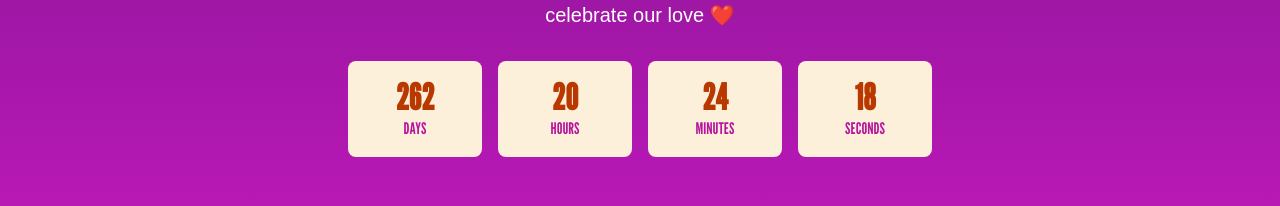
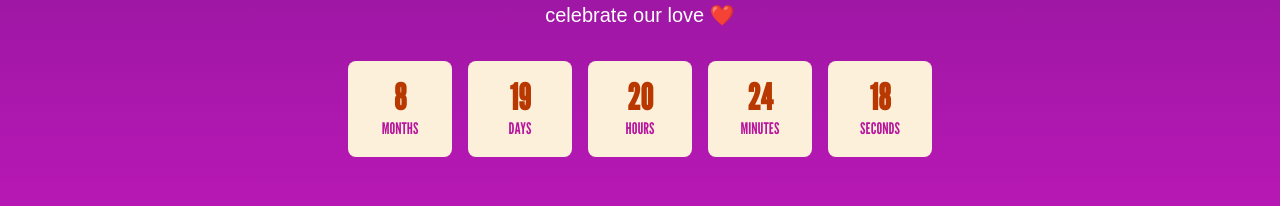
Before and after one commit to seanblonien/forever-fest-2026, a Next.js app: page / in a window 1280 px wide. Shown: the part 1194-1400 px from the top of the page. Built offline with nearby package versions, Linux system fonts and the light colour scheme.

Commit message:
Converted countdown timer to months instead of days only

```diff
--- a/components/home/CountdownTimer.tsx
+++ b/components/home/CountdownTimer.tsx
@@ -1,19 +1,27 @@
 'use client';
 
+import {addDays, addHours, addMinutes, addMonths, differenceInDays, differenceInHours, differenceInMinutes, differenceInMonths, differenceInSeconds} from 'date-fns';
 import {useEffect, useState} from 'react';
 
 type TimeLeft = {
+  months: number;
   days: number;
   hours: number;
   minutes: number;
   seconds: number;
 };
 
-function CountdownBox({value, label}: {value: number; label: string}) {
+function CountdownBox({
+  value,
+  label,
+}: {
+  value: number;
+  label: string;
+}) {
   return (
-    <div className="rounded-lg p-2 md:p-4 bg-papaya-whip">
+    <div className="rounded-lg py-2 px-1 md:p-4 bg-papaya-whip">
       <div className="text-3xl md:text-4xl font-black text-syracuse-orange font-league-gothic">
-        {value.toString().padStart(2, '0')}
+        {value.toString()}
       </div>
       <div className="text-sm md:text-base text-steel-pink font-league-gothic">
         {label}
@@ -24,6 +32,7 @@ function CountdownBox({value, label}: {value: number; label: string}) {
 
 export function CountdownTimer() {
   const [timeLeft, setTimeLeft] = useState<TimeLeft>({
+    months: 0,
     days: 0,
     hours: 0,
     minutes: 0,
@@ -38,14 +47,28 @@ export function CountdownTimer() {
       const difference = targetDate.getTime() - now.getTime();
 
       if (difference > 0) {
-        const days = Math.floor(difference / (1000 * 60 * 60 * 24));
-        const hours = Math.floor((difference % (1000 * 60 * 60 * 24)) / (1000 * 60 * 60));
-        const minutes = Math.floor((difference % (1000 * 60 * 60)) / (1000 * 60));
-        const seconds = Math.floor((difference % (1000 * 60)) / 1000);
+        // Calculate months remaining
+        const months = differenceInMonths(targetDate, now);
 
-        setTimeLeft({days, hours, minutes, seconds});
+        // Calculate remaining days after removing months
+        const afterMonths = addMonths(now, months);
+        const days = differenceInDays(targetDate, afterMonths);
+
+        // Calculate remaining hours after removing full days
+        const afterDays = addDays(afterMonths, days);
+        const hours = differenceInHours(targetDate, afterDays);
+
+        // Calculate remaining minutes after removing full hours
+        const afterHours = addHours(afterDays, hours);
+        const minutes = differenceInMinutes(targetDate, afterHours);
+
+        // Calculate remaining seconds after removing full minutes
+        const afterMinutes = addMinutes(afterHours, minutes);
+        const seconds = differenceInSeconds(targetDate, afterMinutes);
+
+        setTimeLeft({months, days, hours, minutes, seconds});
       } else {
-        setTimeLeft({days: 0, hours: 0, minutes: 0, seconds: 0});
+        setTimeLeft({months: 0, days: 0, hours: 0, minutes: 0, seconds: 0});
       }
     };
 
@@ -60,7 +83,8 @@ export function CountdownTimer() {
 
   return (
     <div className="mb-12 px-2 max-w-[600px] mx-auto">
-      <div className="grid grid-cols-4 gap-2 md:gap-4 max-w-2xl mx-auto">
+      <div className="grid grid-cols-5 gap-2 md:gap-4 max-w-3xl mx-auto">
+        <CountdownBox value={timeLeft.months} label="MONTHS" />
         <CountdownBox value={timeLeft.days} label="DAYS" />
         <CountdownBox value={timeLeft.hours} label="HOURS" />
         <CountdownBox value={timeLeft.minutes} label="MINUTES" />
```
